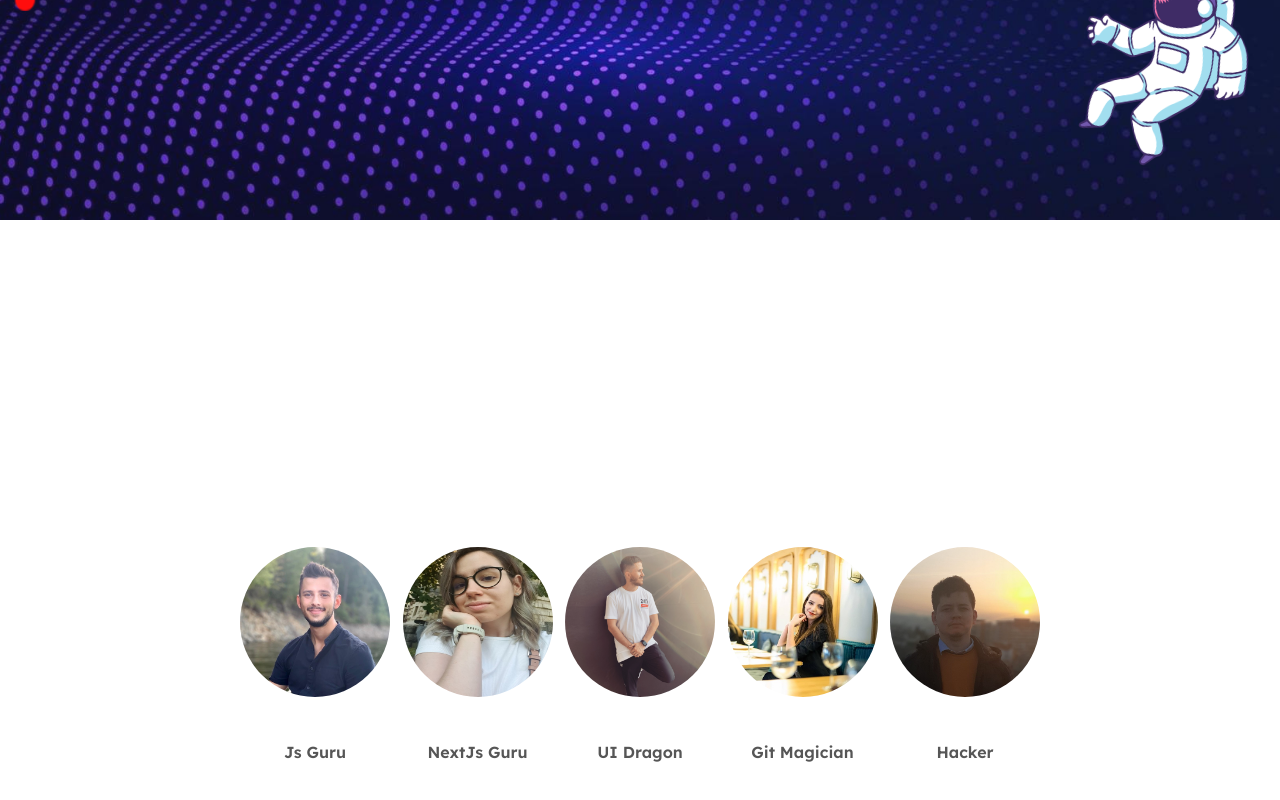
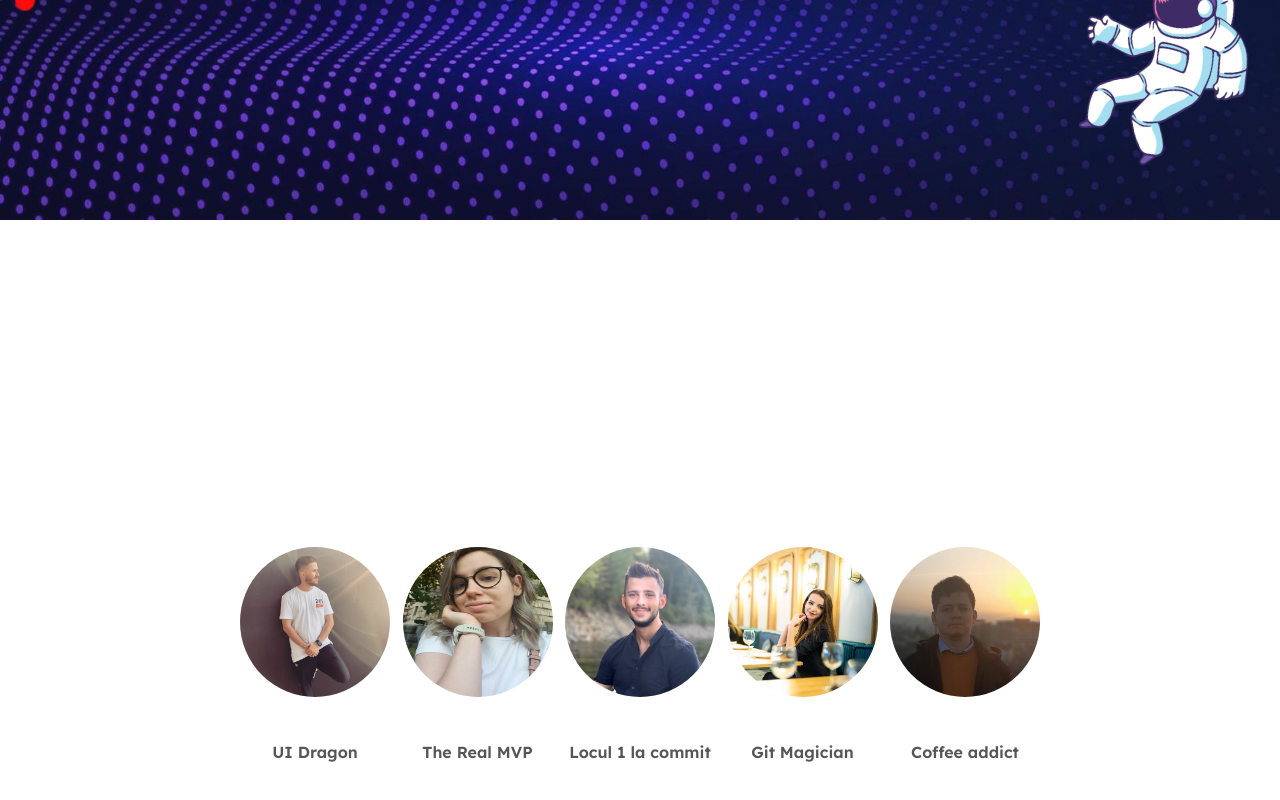
Before and after one commit to DianaCaraian/CreativeHubbers, a Next.js app in the folder creative-hubbers/: page / in a window 1280 px wide. Shown: the part 580-1380 px from the top of the page. Built offline with nearby package versions, Linux system fonts and the light colour scheme.

Commit message:
not an important commit

```diff
--- a/creative-hubbers/Components/HeroContent.js
+++ b/creative-hubbers/Components/HeroContent.js
@@ -17,10 +17,10 @@ const HeroContent = () => {
 
     return <div>
         <Box className = {styles.heroBoxes}>
-            <Typography variant="h1" >
+            <Typography variant="h1" component="h1" >
                 W E L C O M E
             </Typography>
-            <Typography variant="h3">
+            <Typography variant="h3" >
                 to a new experience of git
             </Typography>
            <input
--- a/creative-hubbers/Components/Team.js
+++ b/creative-hubbers/Components/Team.js
@@ -20,16 +20,16 @@ const Team = () => {
         <Box className={styles.teamBox}>
           <Image
             className={styles.teamImages}
-            src = {dacian}
+            src = {honorius}
             alt = "Aici este un shape"
             width ="150px"
             height= "150px"
           />
            <Typography variant="h4">
-            Dacian P
+            Honorius S
             </Typography>
             <Typography variant="h6">
-            Js Guru
+            UI Dragon
             </Typography>
         </Box>
         <Box className={styles.teamBox}>
@@ -44,22 +44,22 @@ const Team = () => {
             Nora L
             </Typography>
             <Typography variant="h6">
-            NextJs Guru
+            The Real MVP
             </Typography>
         </Box>
           <Box className={styles.teamBox}>
           <Image
             className={styles.teamImages}
-            src = {honorius}
+            src = {dacian}
             alt = "Aici este un shape"
             width ="150px"
             height= "150px"
           />
           <Typography variant="h4">
-            Honorius S
+            Dacian P
           </Typography>
           <Typography variant="h6">
-            UI Dragon
+            Locul 1 la commit
           </Typography>
         </Box>
         <Box className={styles.teamBox}>
@@ -89,7 +89,7 @@ const Team = () => {
             Oliver C
             </Typography>
             <Typography variant="h6">
-            Hacker
+            Coffee addict
             </Typography>
         </Box>
       </Box>
--- a/creative-hubbers/styles/Home.module.css
+++ b/creative-hubbers/styles/Home.module.css
@@ -143,6 +143,7 @@
 
   .inputz{
       margin-right: 20px;
+      padding: 10px 15px;
   }
 
   .inputz:focus{
```
Lines whose indentation alone changed are shown as unchanged.
